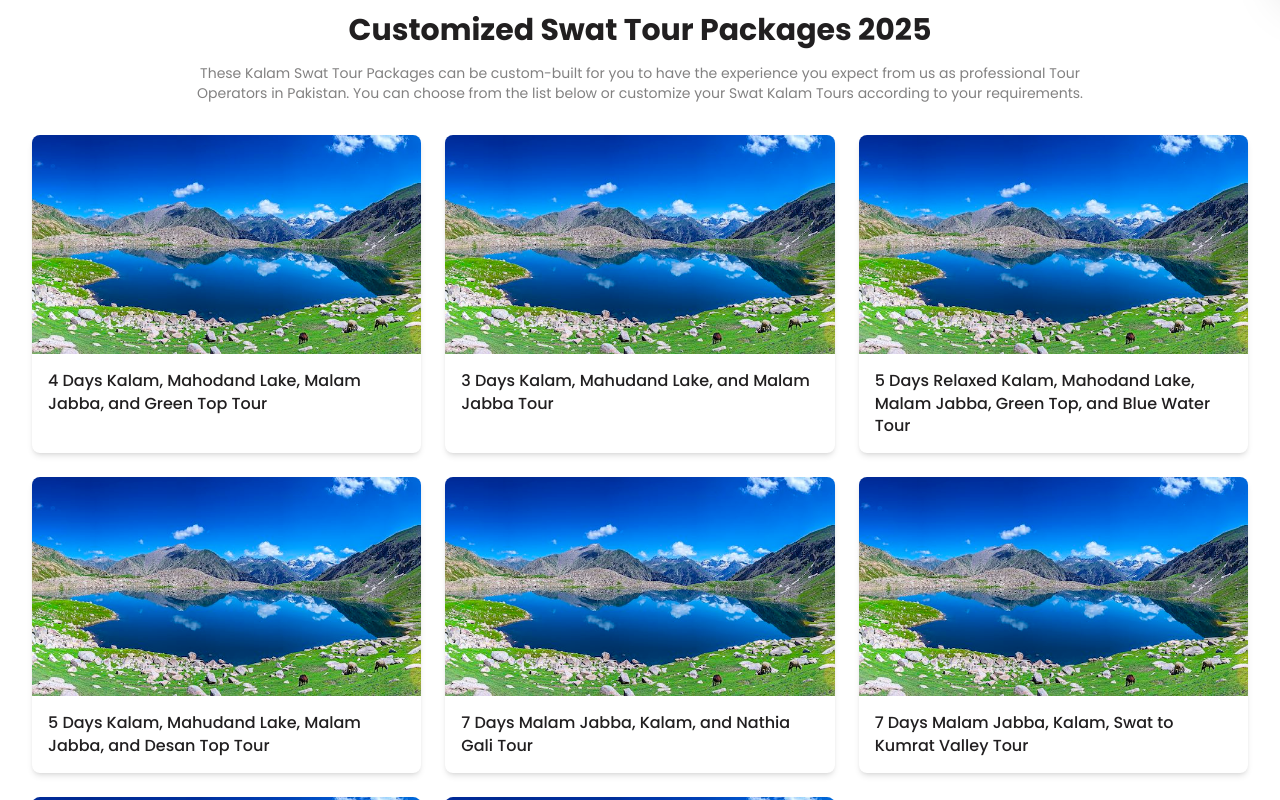
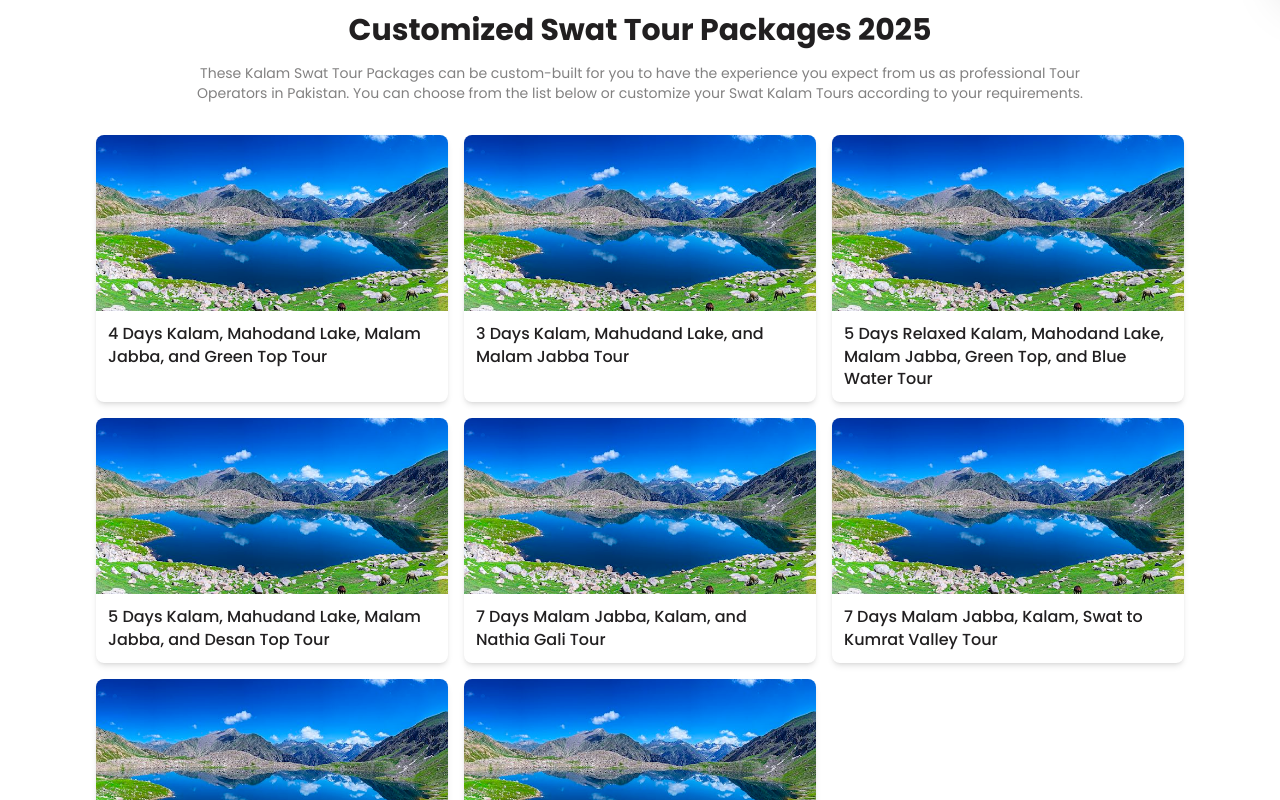
Before and after one commit to Sharmeen-Rauf/nayetalaash, a Next.js app: page /swat-kalam in a window 1280 px wide. Shown: the part 820-1620 px from the top of the page. Built offline with nearby package versions, Linux system fonts and the light colour scheme; a web font is replaced by a local one.

Commit message:
Update Swat Kalam page: adjust grid layout and image aspect ratio for improved visual consistency and user experience.

```diff
--- a/app/swat-kalam/page.tsx
+++ b/app/swat-kalam/page.tsx
@@ -341,7 +341,7 @@ const SwatKalamPage = () => {
 					</div>
 
 					{/* 8 Tour Packages Grid */}
-					<div className="grid grid-cols-1 md:grid-cols-3 gap-6 max-w-7xl mx-auto">
+					<div className="grid grid-cols-1 md:grid-cols-3 gap-4 max-w-6xl mx-auto px-4 md:px-8">
 						{[
 							{
 								title: '4 Days Kalam, Mahodand Lake, Malam Jabba, and Green Top Tour',
@@ -377,7 +377,7 @@ const SwatKalamPage = () => {
 							},
 						].map((item, idx) => (
 							<div key={idx} className="bg-white rounded-lg overflow-hidden shadow-md hover:shadow-xl transition-shadow duration-300">
-								<div className="relative w-full aspect-[16/9] overflow-hidden">
+								<div className="relative w-full aspect-[2/1] overflow-hidden">
 									<Image
 										src={item.image}
 										alt={item.title}
@@ -385,7 +385,7 @@ const SwatKalamPage = () => {
 										className="object-cover hover:scale-110 transition-transform duration-500"
 									/>
 								</div>
-								<div className="p-4">
+								<div className="p-3">
 									<p className="font-medium leading-normal" style={{ color: secondaryBlack, fontSize: '16px', lineHeight: '1.4' }}>
 										{item.title}
 									</p>
```
